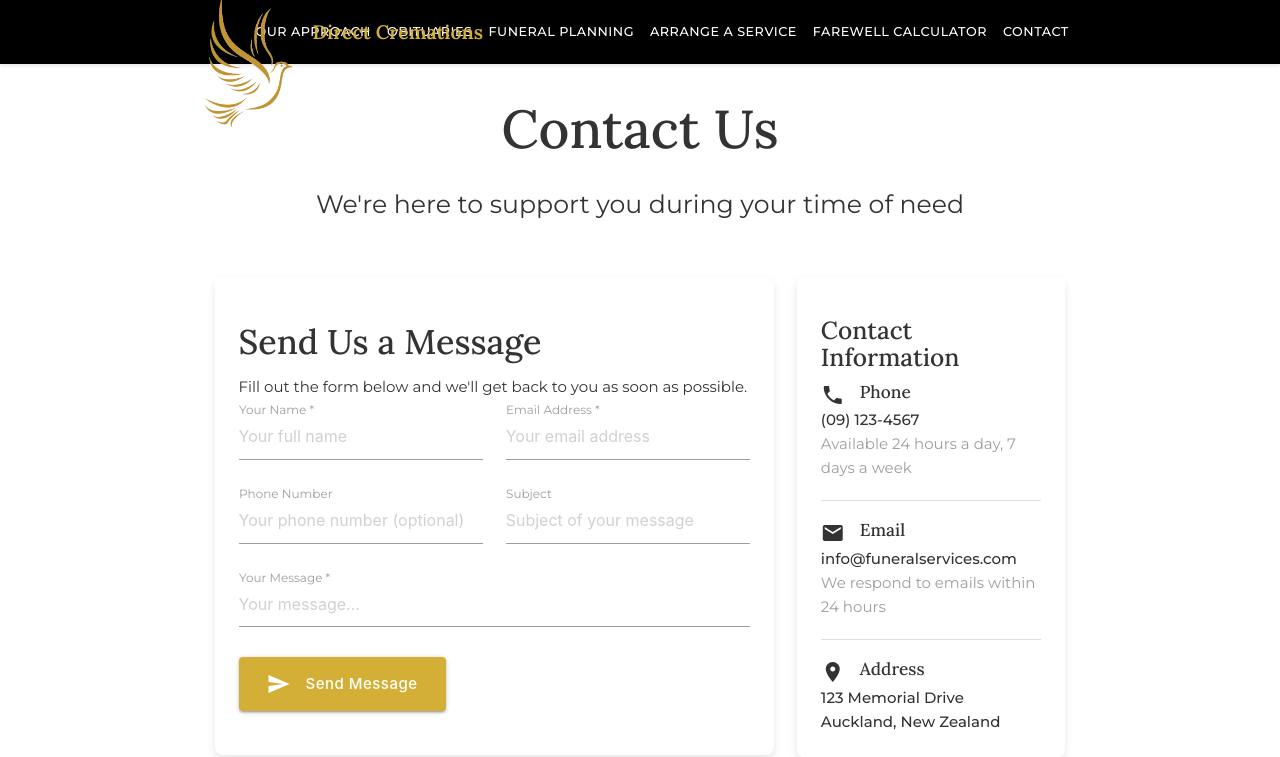
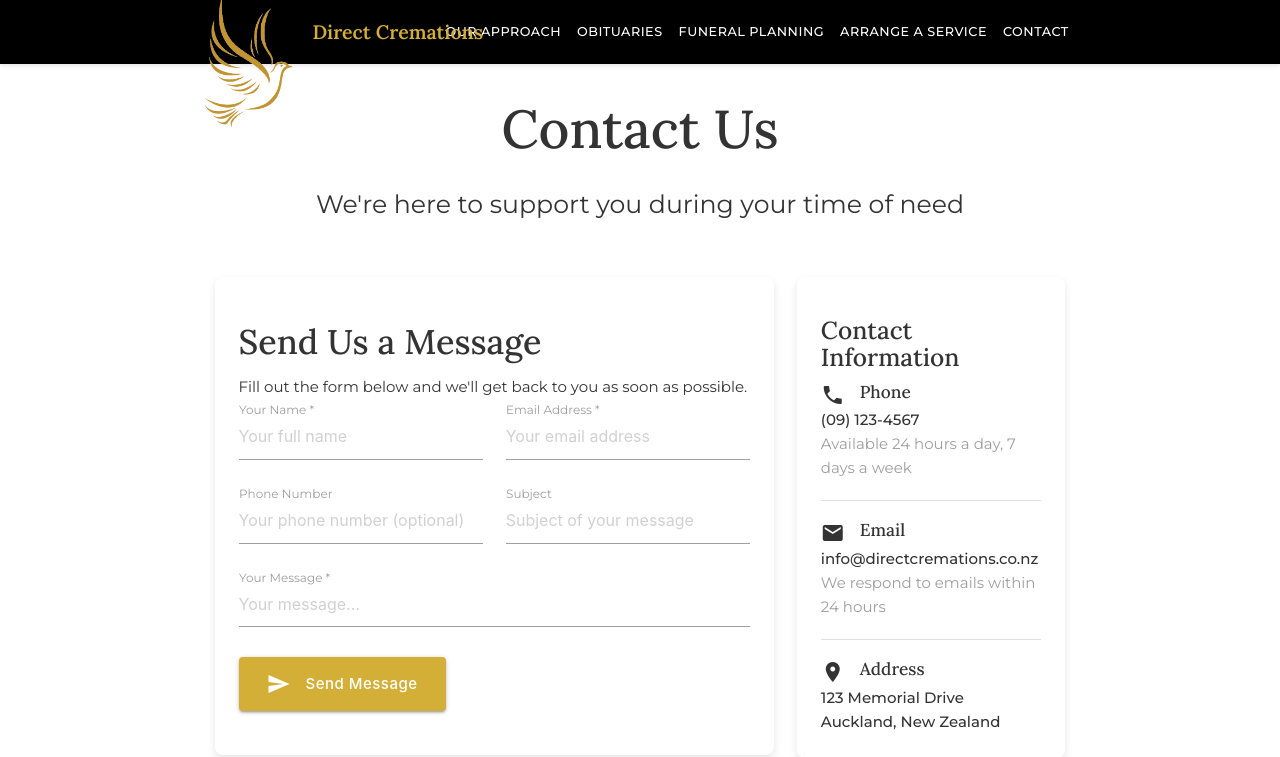
Before and after one commit to christopherece/directcremations_prj, a Django app: page /contact/ in a window 1280 px wide. Shown: the top 757 px of the page. Run offline with Django 4.2, Linux system fonts and the light colour scheme; parts of the project's set-up code (start-up, migrations or seed data) failed here and were passed over.

Commit message:
Remove Calculator

```diff
--- a/templates/base.html
+++ b/templates/base.html
@@ -37,7 +37,7 @@
                     <li><a href="{% url 'obituaries' %}">Obituaries</a></li>
                     <li><a href="{% url 'funeral_planning' %}">Funeral Planning</a></li>
                     <li><a href="{% url 'arrange_service' %}">Arrange a Service</a></li>
-                    <li><a href="{% url 'farewell_calculator' %}">Farewell Calculator</a></li>
+                    <!-- <li><a href="{% url 'farewell_calculator' %}">Farewell Calculator</a></li> -->
                     <li><a href="{% url 'contact' %}">Contact</a></li>
                 </ul>
             </div>
--- a/templates/main/contact.html
+++ b/templates/main/contact.html
@@ -88,7 +88,7 @@
 
                         <div class="contact-info">
                             <h6><i class="material-icons left">email</i>Email</h6>
-                            <p><strong>info@funeralservices.com</strong></p>
+                            <p><strong>info@directcremations.co.nz</strong></p>
                             <p class="grey-text">We respond to emails within 24 hours</p>
                         </div>
 
```
